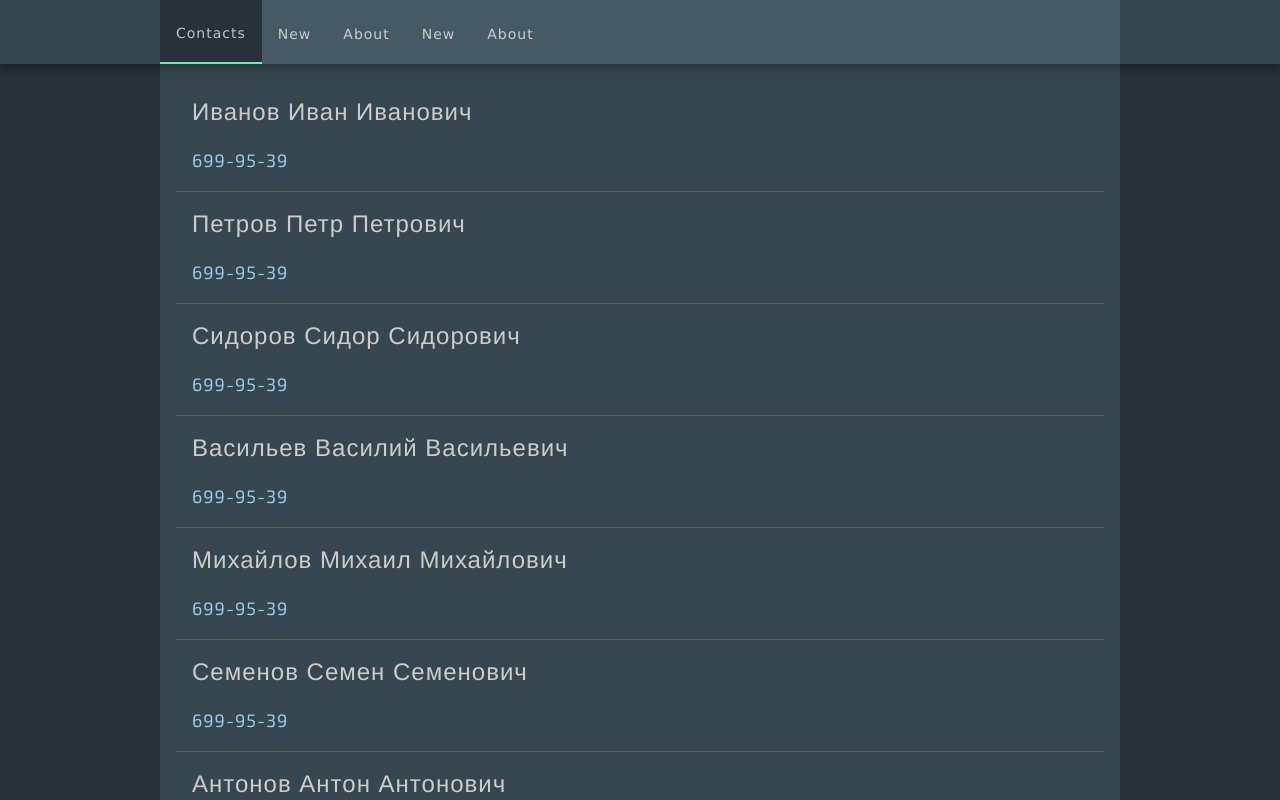
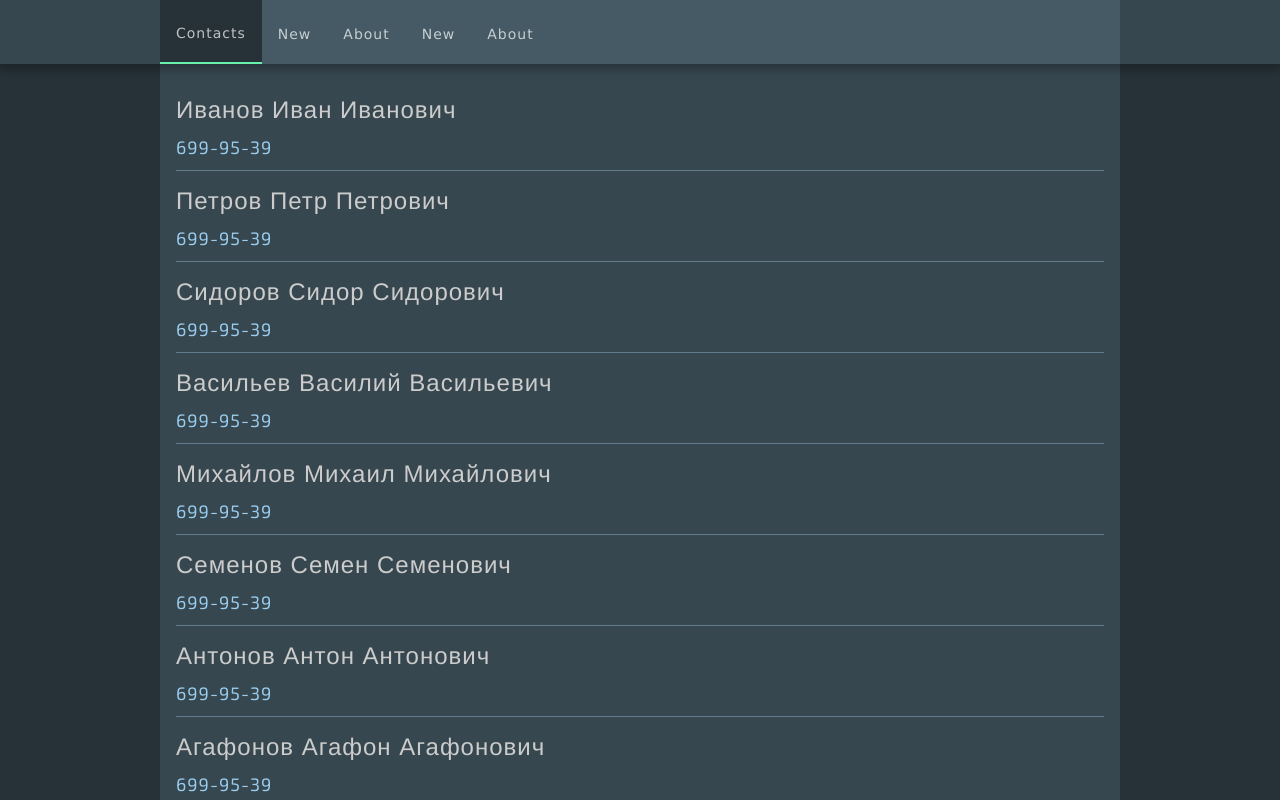
Before and after one commit to alexander-lyakhov/vue-contacts, a Vue app: page / in a window 1280 px wide. Shown: the top 800 px of the page. Built offline with nearby package versions, Linux system fonts and the light colour scheme; the HTML template or start-up script is replaced by a standard one.

Commit message:
added action acons for user items

```diff
--- a/src/views/home/index.vue
+++ b/src/views/home/index.vue
@@ -8,6 +8,10 @@
         <div class="user-info__phone">
           699-95-39
         </div>
+        <div class="user-info__actions" @click="doAction">
+          <router-link to="/about"><i-edit class="icon"></i-edit></router-link>
+          <a href="#"><i-remove class="icon"></i-remove></a>
+        </div>
       </div>
     </li>
   </ul>
@@ -16,9 +20,16 @@
 <script>
 
 import users from './users.json';
+import iEdit from '@/assets/icons/edit.svg';
+import iRemove from '@/assets/icons/remove.svg';
 
 export default {
   name: 'home',
+
+  components: {
+    iEdit,
+    iRemove,
+  },
 
   data() {
     return {
@@ -29,60 +40,57 @@ export default {
   mounted() {
     console.log(users);
   },
+
+  methods: {
+    doAction(e) {
+      console.log(e.target, e.currentTarget);
+    }
+  }
 }
 </script>
 
 <style lang="scss" scoped>
-.user-list__item {
-	//background: #066;
-	border-bottom: 1px solid #606060;
-	//border-right: 4px solid $color_secondary;
+
+$list-item-hover: $md-blue-grey-700;
+
+.user-list {
+  margin: 0 -1rem;
+
+  &__item {
     width: 100%;
-	height: 112px;
-	padding: 0 16px;
+    padding: 0 1rem;
     position: relative;
     overflow: hidden;
     cursor: pointer;
 
-	&:hover {
-		//border-right: 4px solid $color_secondary;
-		//background: $bg-active;
-		// &:after {
-		// 	content: '';
-		// 	background: $color_secondary;
-		// 	display: block;
-		// 	width: 12px;
-		// 	height: 12px;
-		// 	position: absolute;
-		// 	right: 0;
-		// 	top: 50%;
-		// 	transform: translate(50%, -50%) rotate(45deg);
-		//}
-		.name {
-			//color: $color_primary_active;
-		}
-		.phone {
-			//color: #369;
-		}
-	}
-
-	&:last-child {
-		border-bottom: none;
+    &:not(:last-child) .user-info {
+      border-bottom: 1px solid $md-blue-grey-500;
     }
   }
 
   .user-info {
-	//background: #066;
-	//height: 80px;
-	//margin: 16px 0 0 8px;
-	//float: left;
+    padding: .5rem 0;
+    //margin-right: 4rem;
+    transition: padding .2s;
+    position: relative;
+    overflow: hidden;
+    //background: #099;
+
+    &:hover {
+      background: $list-item-hover;
+      padding-left: 1rem;
+
+      .user-info__actions {
+        opacity: 1;
+        top: 0;
+      }
+    }
 
     &__name {
       font: 24px Helvetica;
       color: $color_primary;
       letter-spacing: 1px;
-		height: 64px;
-		line-height: 64px;
+      padding: 0.5rem 0;
       white-space: nowrap;
       overflow: hidden;
       text-overflow: ellipsis;
@@ -90,10 +98,35 @@ export default {
 
     &__phone {
       font-size: 18px;
-		color: $color_secondary;
-		height: 32px;
-		line-height: 32px;
+      color: $color-secondary;
       letter-spacing: 1px;
+      padding: 0.25rem 0;
+    }
+
+    &__actions {
+      display: flex;
+      flex-direction: column;
+      justify-content: center;
+      align-items: center;
+      width: 3rem;
+      height: 100%;
+      position: absolute;
+      right: 0;
+      top: -2rem;
+      //top: 0;
+      opacity: 0;
+      transition: top .2s, opacity .2s;
+
+      .icon {
+        fill: #fff;
+        margin: .25rem 0;
+        opacity: 0.5;
+
+        &:hover {
+          opacity: 1;
+        }
+      }
+    }
   }
 }
 </style>
```
Lines whose indentation alone changed are shown as unchanged.
